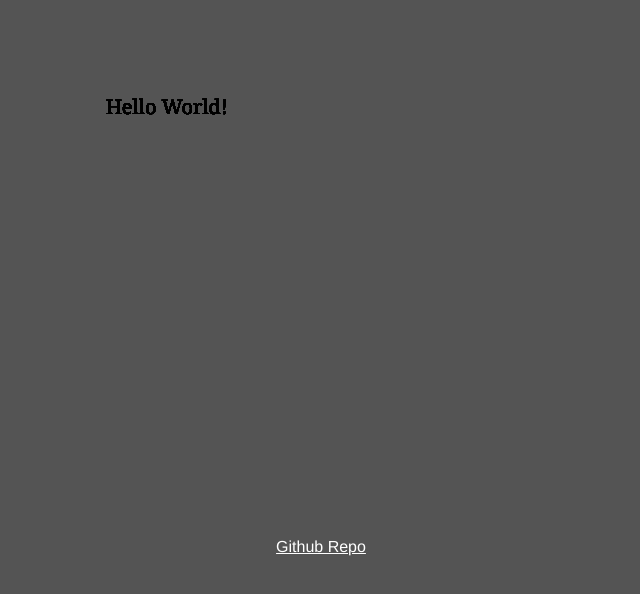
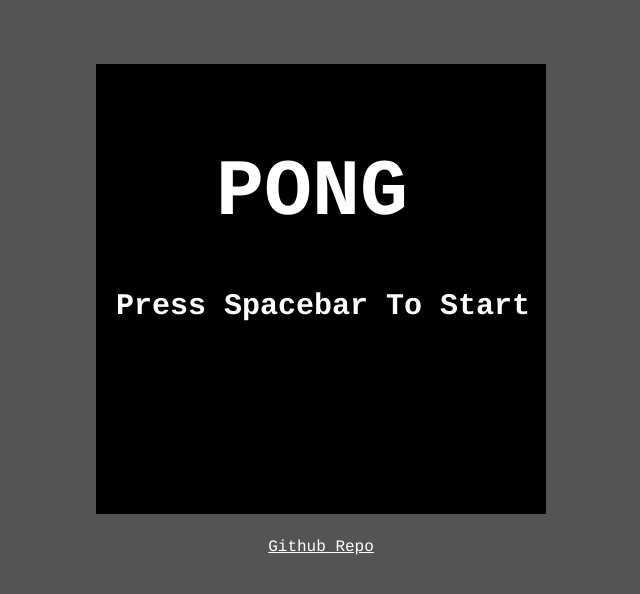
Before and after one commit to codingkiwi/canvastest, a plain HTML site: page index.html in a window 1280 px wide. Shown: the whole page, without its empty margins (319-959 px from the left). Drawn offline with nearby package versions, Linux system fonts and the light colour scheme.

Commit message:
added title and start screen canvas paint

```diff
--- a/gametest.js
+++ b/gametest.js
@@ -126,8 +126,21 @@ $(document).ready(function(){
 
     //draw initial game splash screen
     function paintstart(){
-        ctx.font="20px Georgia";
-        ctx.fillText("Hello World!",10,50);
+        //draws the canvas
+		ctx.fillStyle = "black";
+		ctx.fillRect(0, 0, width, width);
+		ctx.strokeStyle = "black";
+		ctx.strokeRect(0, 0, width, width);
+
+        //draw title
+        ctx.fillStyle = "white";
+        ctx.font="bold 80px Courier";
+        ctx.fillText("PONG",120,150);
+
+        //draw start instructions
+        ctx.fillStyle = "white";
+        ctx.font="bold 30px Courier";
+        ctx.fillText("Press Spacebar To Start",20,250);
     }
 
 	//draws the game objects
--- a/style.css
+++ b/style.css
@@ -15,5 +15,5 @@ body {
     text-align: center;
 
     color: white;
-    font-family: helvetica, arial, sans-serif;
+    font-family: courier, arial, sans-serif;
 }
```
